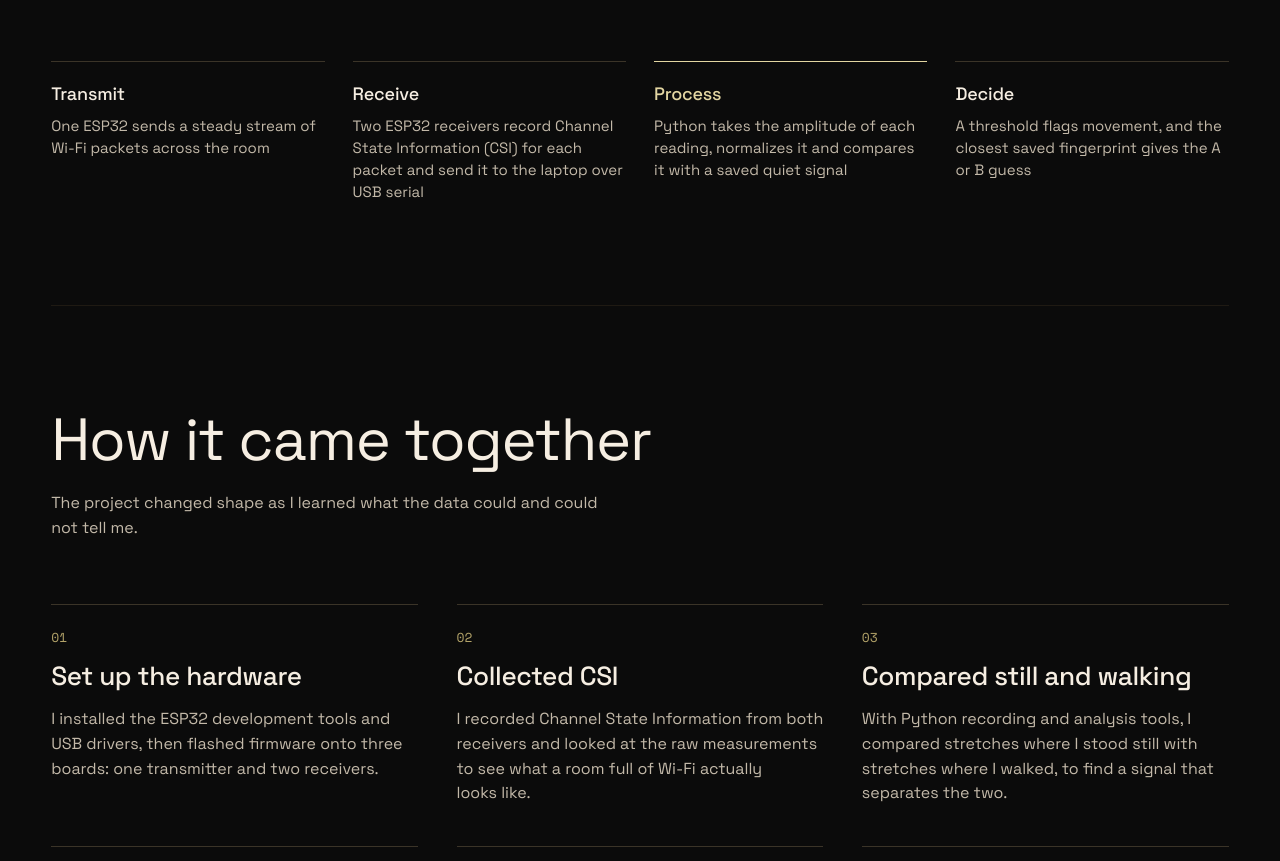
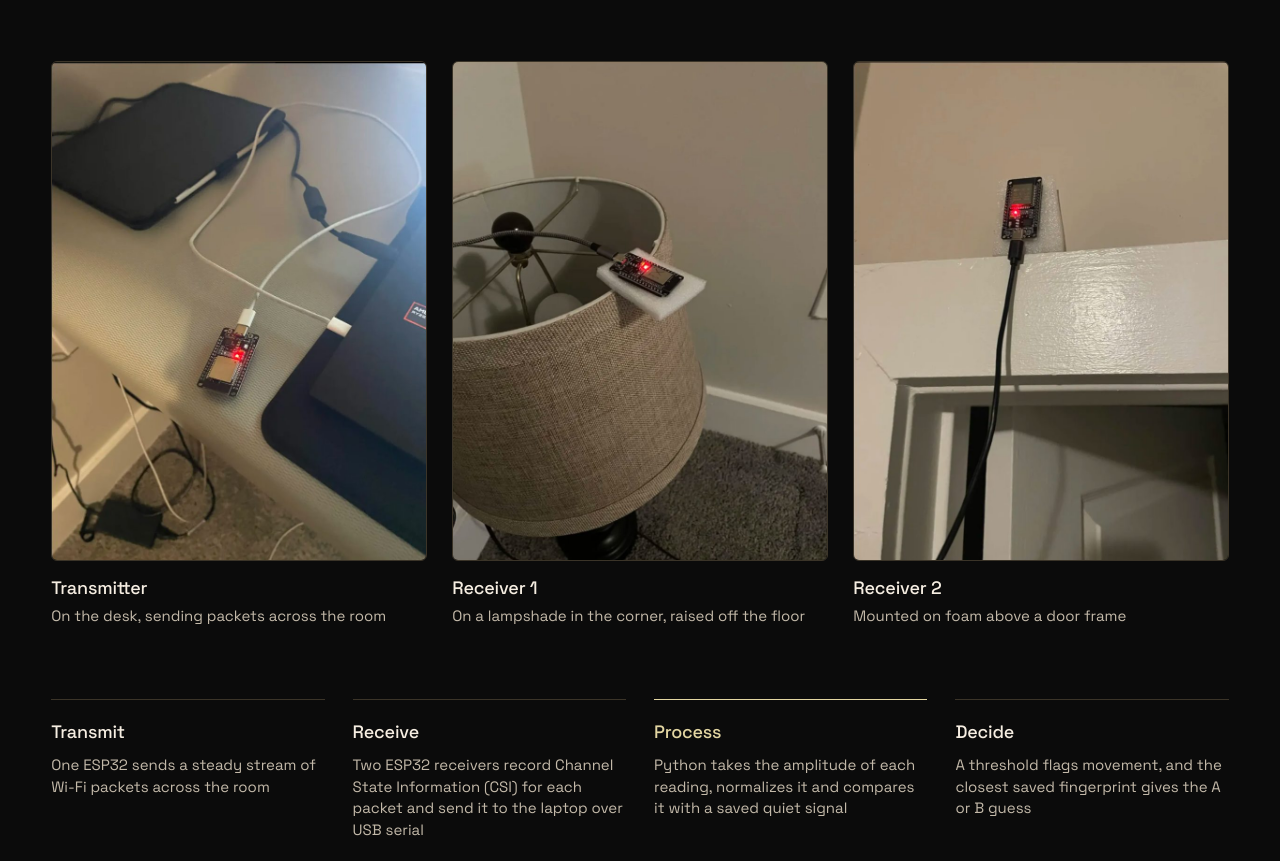
Before and after one commit to Ajumobi-Khalid/Ajumobi-Khalid.github.io, a plain HTML site: page work/roomsense.html in a window 1280 px wide. Shown: the part 2125-2986 px from the top of the page. Drawn offline with Linux system fonts and the light colour scheme.

Commit message:
Add photos of the RoomSense boards

```diff
--- a/assets/css/site.css
+++ b/assets/css/site.css
@@ -418,3 +418,9 @@ p.note { color: var(--faint); font-size: 0.9375rem; margin: 14px 0 0; max-width:
 .wl h3 { font-size: clamp(1.375rem, 1rem + 0.8vw, 1.75rem); font-weight: 500; letter-spacing: -0.015em; line-height: 1.2; margin: 0; padding-top: 22px; border-top: 1px solid var(--line); }
 .wl .prose h3 + ul { margin-top: 18px; }
 @media (max-width: 860px) { .shots2, .wl { grid-template-columns: 1fr; } }
+.boards { display: grid; grid-template-columns: repeat(3, minmax(0, 1fr)); gap: clamp(16px, 2vw, 28px); margin-bottom: clamp(48px, 6vw, 72px); }
+.boards figure { margin: 0; }
+.boards img { width: 100%; aspect-ratio: 3 / 4; object-fit: cover; border-radius: 6px; border: 1px solid var(--line); }
+.boards figcaption { margin-top: 14px; color: var(--soft); font-size: 0.9375rem; line-height: 1.45; text-wrap: pretty; }
+.boards figcaption b { display: block; color: var(--text); font-weight: 500; font-size: 1.125rem; letter-spacing: -0.01em; margin-bottom: 4px; }
+@media (max-width: 860px) { .boards { grid-template-columns: 1fr; } .boards img { aspect-ratio: 4 / 3; } }
--- a/work/roomsense.html
+++ b/work/roomsense.html
@@ -63,6 +63,11 @@
 
   <section class="sec" aria-labelledby="flow-h">
     <div class="sec-head"><div><h2 id="flow-h">From a radio signal to a guess</h2></div><p>Every couple of seconds, the measurements pass through four steps before anything appears on screen.</p></div>
+    <div class="boards">
+      <figure><img src="../assets/img/roomsense-tx.jpg" alt="An ESP32 board with its red power light on, lying on a desk beside a laptop, powered over a white USB-C cable" width="800" height="1063" loading="lazy"><figcaption><b>Transmitter</b>On the desk, sending packets across the room</figcaption></figure>
+      <figure><img src="../assets/img/roomsense-rx1.jpg" alt="An ESP32 board on a small foam pad balanced on the rim of a lampshade in the corner of the room, connected by a braided USB cable" width="800" height="1082" loading="lazy"><figcaption><b>Receiver 1</b>On a lampshade in the corner, raised off the floor</figcaption></figure>
+      <figure><img src="../assets/img/roomsense-rx2.jpg" alt="An ESP32 board mounted on foam above a door frame, with its USB cable hanging down to the floor" width="800" height="1063" loading="lazy"><figcaption><b>Receiver 2</b>Mounted on foam above a door frame</figcaption></figure>
+    </div>
     <ol class="steps">
       <li><b>Transmit</b><span>One ESP32 sends a steady stream of Wi-Fi packets across the room</span></li>
       <li><b>Receive</b><span>Two ESP32 receivers record Channel State Information (CSI) for each packet and send it to the laptop over USB serial</span></li>
```
Also changed, not shown: assets/img/roomsense-rx1.jpg (added), assets/img/roomsense-rx2.jpg (added), assets/img/roomsense-tx.jpg (added).
